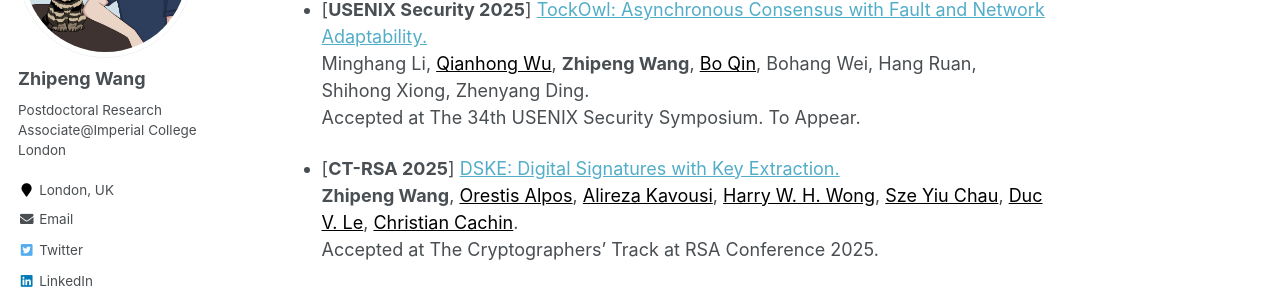
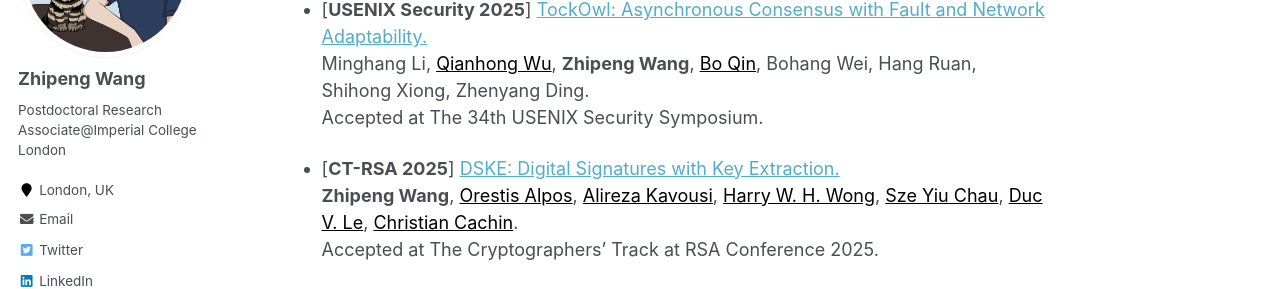
Before and after one commit to WZP321/profile, a Jekyll site: the page built from _pages/about.md, in a window 1280 px wide and 900 px high, scrolled down 462 px. Shown: the part 153-442 px from the top of the window. Built offline with Jekyll 4.4.1, drawn with Linux system fonts in a browser that asks for light colours; some web fonts are replaced.

```diff
--- a/_pages/about.md
+++ b/_pages/about.md
@@ -27,7 +27,7 @@ Full publication list can be found at [Google Scholar](https://scholar.google.co
 
 - <span style="color:dark">\[<b>USENIX Security 2025</b>\]</span> [TockOwl: Asynchronous Consensus with Fault and Network Adaptability.](https://eprint.iacr.org/2025/134.pdf)<br />
 Minghang Li, <a href="https://scholar.google.com/citations?hl=en&user=eEzaPPYAAAAJ" style="color:black">Qianhong Wu</a>, **Zhipeng Wang**, <a href="https://scholar.google.com/citations?hl=en&user=Dww7dnsAAAAJ" style="color:black">Bo Qin</a>, Bohang Wei, Hang Ruan, Shihong Xiong, Zhenyang Ding. <br />
-Accepted at The 34th USENIX Security Symposium. To Appear. <br />
+Accepted at The 34th USENIX Security Symposium. <br />
 
 
 - <span style="color:dark">\[<b>CT-RSA 2025</b>\]</span> [DSKE: Digital Signatures with Key Extraction.](https://eprint.iacr.org/2022/1753.pdf)<br />
```
Also changed, not shown: _pages/publications.md (+1 -1 lines).
